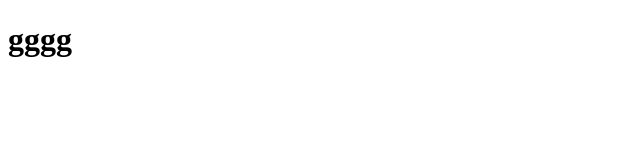
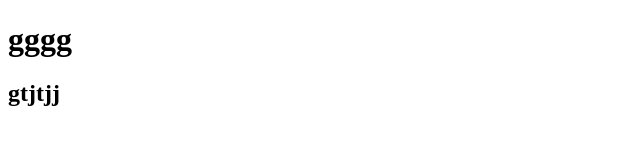
Before and after one commit to zahraramimi123/iii, a plain HTML site: page index.html in a window 1280 px wide. Shown: the whole page, without its empty margins (0-640 px from the left). Drawn offline with Linux system fonts and the light colour scheme.

Commit message:
edit index

```diff
--- a/index.html
+++ b/index.html
@@ -7,5 +7,6 @@
 </head>
 <body>
     <h1>gggg</h1>
+    <h2>gtjtjj</h2>
 </body>
 </html>
```
